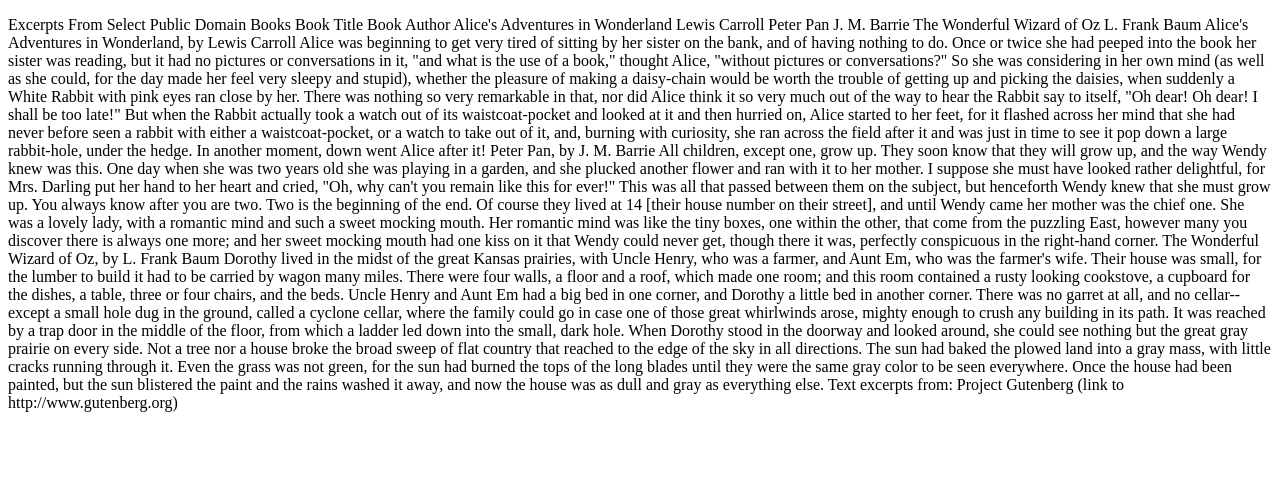
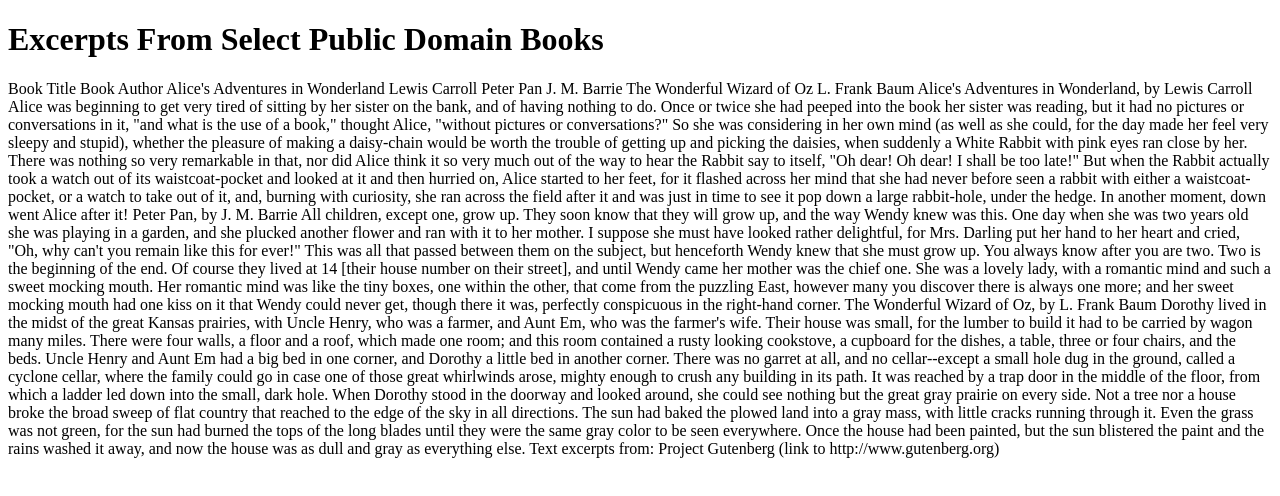
Before and after one commit to MKahacker/ITMD-361-Lab2, a plain HTML site: page index.html in a window 1280 px wide. Drawn offline with Linux system fonts and the light colour scheme.

Commit message:
Update index.html
Put h1 tag around the main header of the page and copied the content of the header to the title.

```diff
--- a/index.html
+++ b/index.html
@@ -1,19 +1,20 @@
-<!Doctype html>
+<!DOCTYPE html>
 <html lang="en">
 
 <head>
 
-<meta charset = "utf-8" >
-<title> Lab 2 </title>
+  <meta charset="utf-8" >
+
+  <title> Excerpts From Select Public Domain Books </title>
 
 </head>
 
 <body>
-<p>
-Excerpts From Select Public Domain Books
+
+  <h1> Excerpts From Select Public Domain Books </h1>
 
 
-
+<p>
 Book Title								Book Author
 Alice's Adventures in Wonderland 		Lewis Carroll
 Peter Pan 								J. M. Barrie
```
